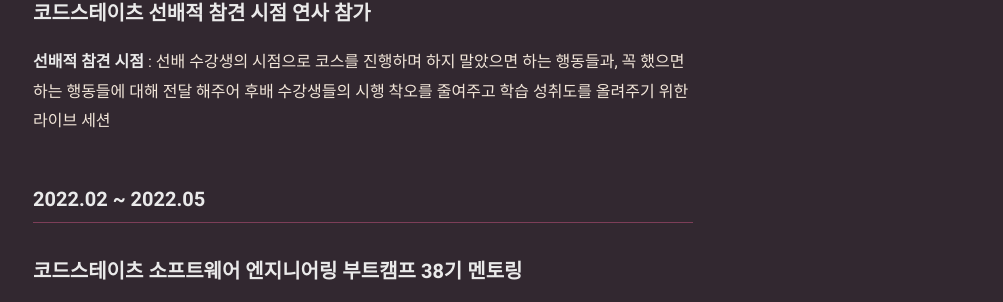
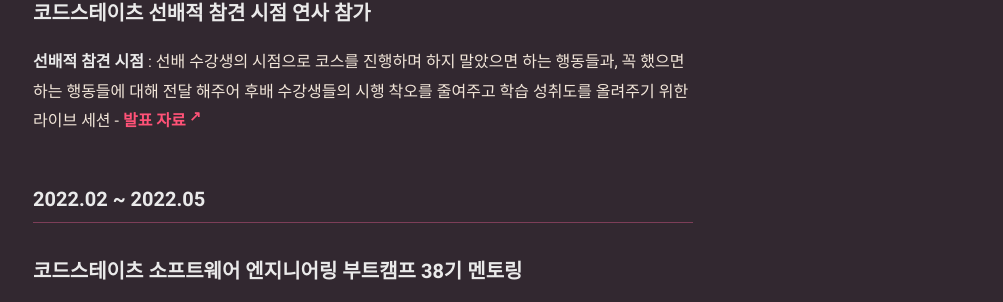
Before and after one commit to mniYUNSU/mniYUNSU.github.io, a Jekyll site: the page built from about.md, in a window 1280 px wide and 900 px high, scrolled down 1856 px. Shown: the part 208-510 px from the top of the window, without its empty margins (277-1280 px from the left). Built offline with Jekyll 4.4.1, drawn with Linux system fonts in a browser that asks for light colours.

Commit message:
edit about

```diff
--- a/about.md
+++ b/about.md
@@ -73,7 +73,7 @@
 
 #### 코드스테이츠 선배적 참견 시점 연사 참가
 
-**선배적 참견 시점** : 선배 수강생의 시점으로 코스를 진행하며 하지 말았으면 하는 행동들과, 꼭 했으면 하는 행동들에 대해 전달 해주어 후배 수강생들의 시행 착오를 줄여주고 학습 성취도를 올려주기 위한 라이브 세션
+**선배적 참견 시점** : 선배 수강생의 시점으로 코스를 진행하며 하지 말았으면 하는 행동들과, 꼭 했으면 하는 행동들에 대해 전달 해주어 후배 수강생들의 시행 착오를 줄여주고 학습 성취도를 올려주기 위한 라이브 세션 - **<a href="https://yoshiground.notion.site/bf13a1a3354c4fba98a1c25b56c6c175" target="_blank" rel="noopener">발표 자료</a>**
 
 ### 2022.02 ~ 2022.05
 
```
